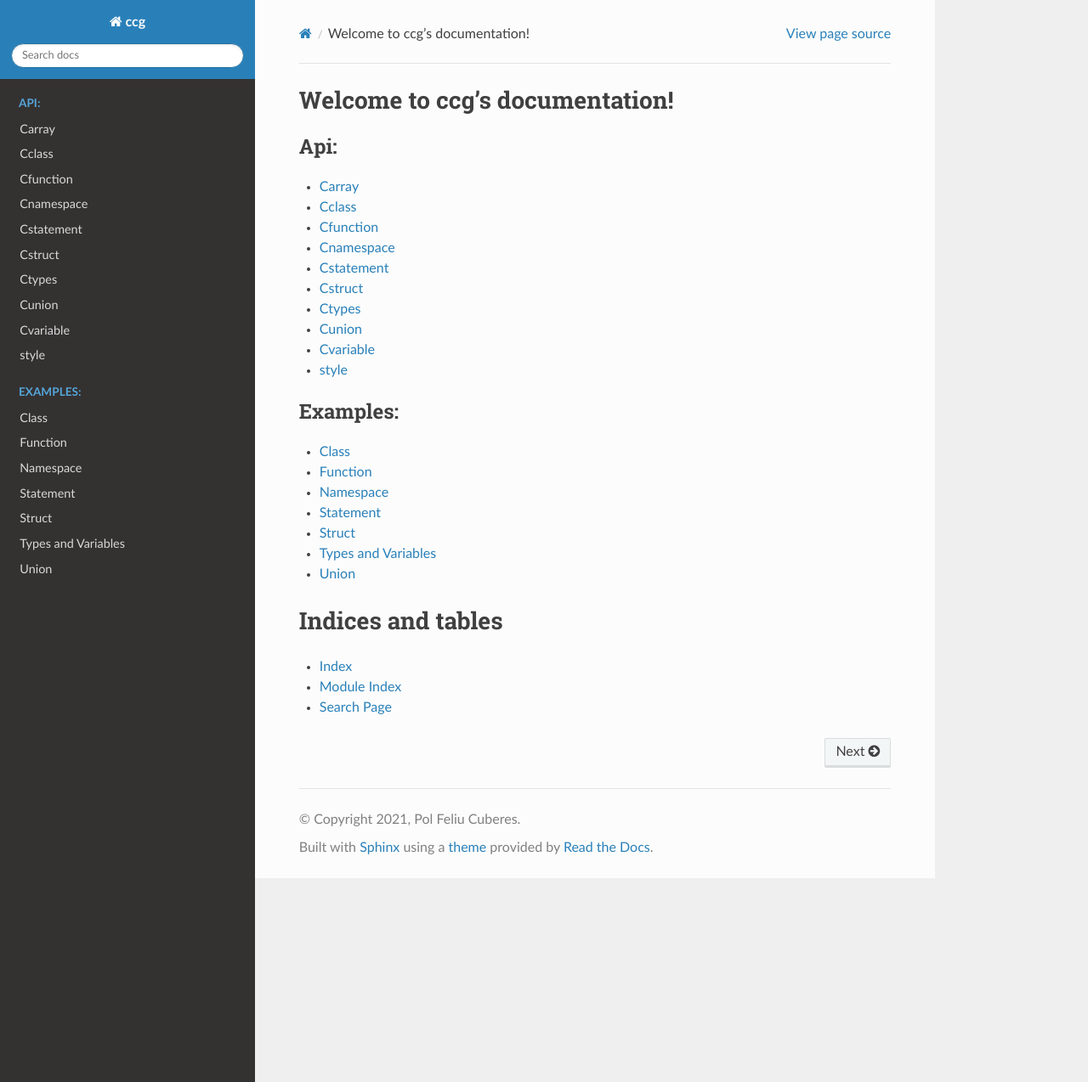
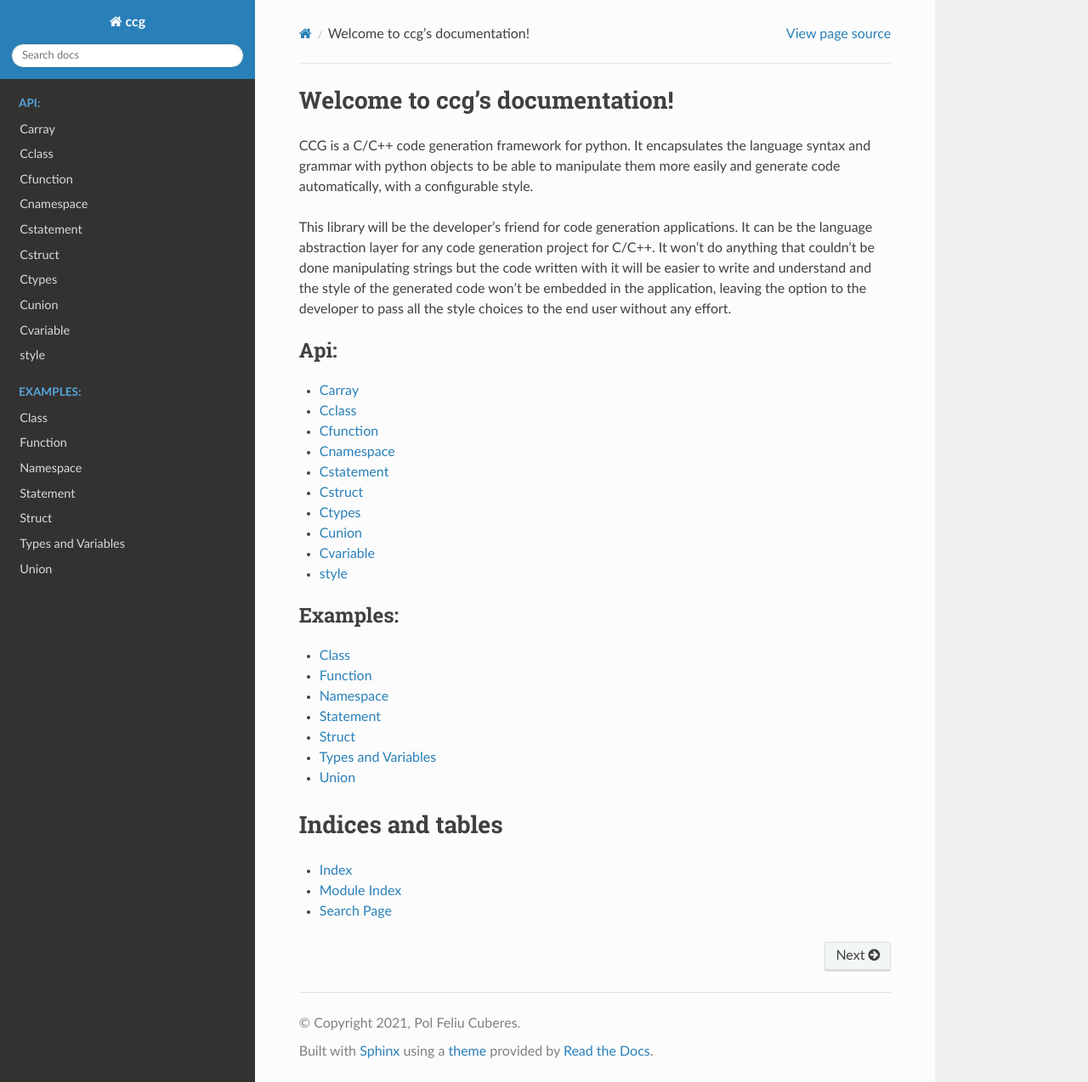
Before and after one commit to polfeliu/CCG, a Sphinx documentation site: the page built from doc/source/index.rst, in a window 1280 px wide and 1274 px high. Shown: the whole window at 85% size. Built offline with Sphinx 7.4.7 and the Read the Docs theme 2.0.0, drawn with Linux system fonts in a browser that asks for light colours.

Commit message:
some introductory doc

```diff
--- a/doc/source/index.rst
+++ b/doc/source/index.rst
@@ -1,5 +1,9 @@
 Welcome to ccg's documentation!
 ======================================
+
+CCG is a C/C++ code generation framework for python. It encapsulates the language syntax and grammar with python objects to be able to manipulate them more easily and generate code automatically, with a configurable style.
+
+This library will be the developer's friend for code generation applications. It can be the language abstraction layer for any code generation project for C/C++. It won't do anything that couldn't be done manipulating strings but the code written with it will be easier to write and understand and the style of the generated code won't be embedded in the application, leaving the option to the developer to pass all the style choices to the end user without any effort.
 
 .. toctree::
    :maxdepth: 1
```
Also changed, not shown: README.md (+5 -2 lines).
